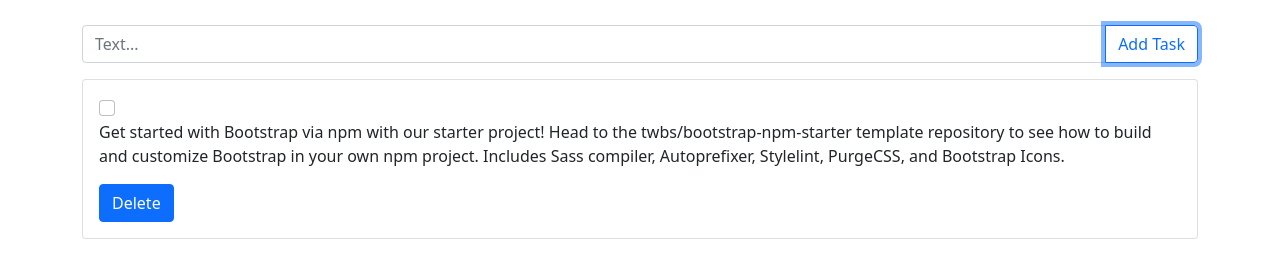
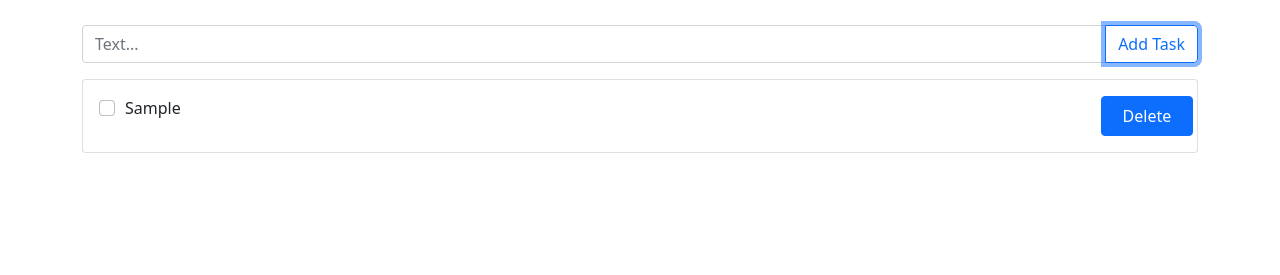
Before and after one commit to Carpa88/lesson1, a website built with webpack: page src/index.html in a window 1280 px wide. Both pictures are taken after typing "Sample" into the empty fields and a click on the button "Add Task". Shown: the part 153-428 px from the top of the page. Built offline with nearby package versions, Linux system fonts and the light colour scheme.

Commit message:
debaged ctyles of to-do-list

```diff
--- a/src/index.js
+++ b/src/index.js
@@ -12,14 +12,12 @@
   let p = document.createElement('p');
   let label = document.createElement('label');
   let checkbox = document.createElement('input');
-  let a = document.createElement('a');
-
-  input.value = 'Get started with Bootstrap via npm with our starter project! Head to the twbs/bootstrap-npm-starter template repository to see how to build and customize Bootstrap in your own npm project. Includes Sass compiler, Autoprefixer, Stylelint, PurgeCSS, and Bootstrap Icons.'
+  let button = document.createElement('button');
 
   if (input.value) {
   div1.className = "card";
-  div2.className = "card-body";
-  p.className = "card-text";
+  div2.className = "card-body row";
+  p.className = "card-text col-11";
 
   label.innerHTML = input.value;
   label.className = 'form-check-label';
@@ -29,14 +27,14 @@
   checkbox.className = 'form-check-input';
   checkbox.onchange = lineThrough;
 
-  a.className = "btn btn-primary";
-  a.innerHTML = "Delete";
-  a.href = '#';
-  a.onclick = deleteItem;
+  button.className = "btn btn-primary col-1 deleteBtn";
+  button.innerHTML = "Delete";
+  button.href = '#';
+  button.onclick = deleteItem;
 
   document.getElementById('container').append(div1);
   div1.append(div2);
-  div2.append(p, a);
+  div2.append(p, button);
   p.append(checkbox, label);
 
   input.value = '';
--- a/src/style.css
+++ b/src/style.css
@@ -2,13 +2,19 @@
     margin: 100px 0 30px 0;
     color: #007bff;
 }
-.error-text {
+.error-text{
     color: red;
     text-align: center;
 }
-.line-through {
+.line-through{
     text-decoration: line-through;
 }
 .form-check-input {
     margin-right: 10px;
 }
+.form-check-label{
+    display: inline;
+}
+.deleteBtn {
+   height: 40px;
+}
```
